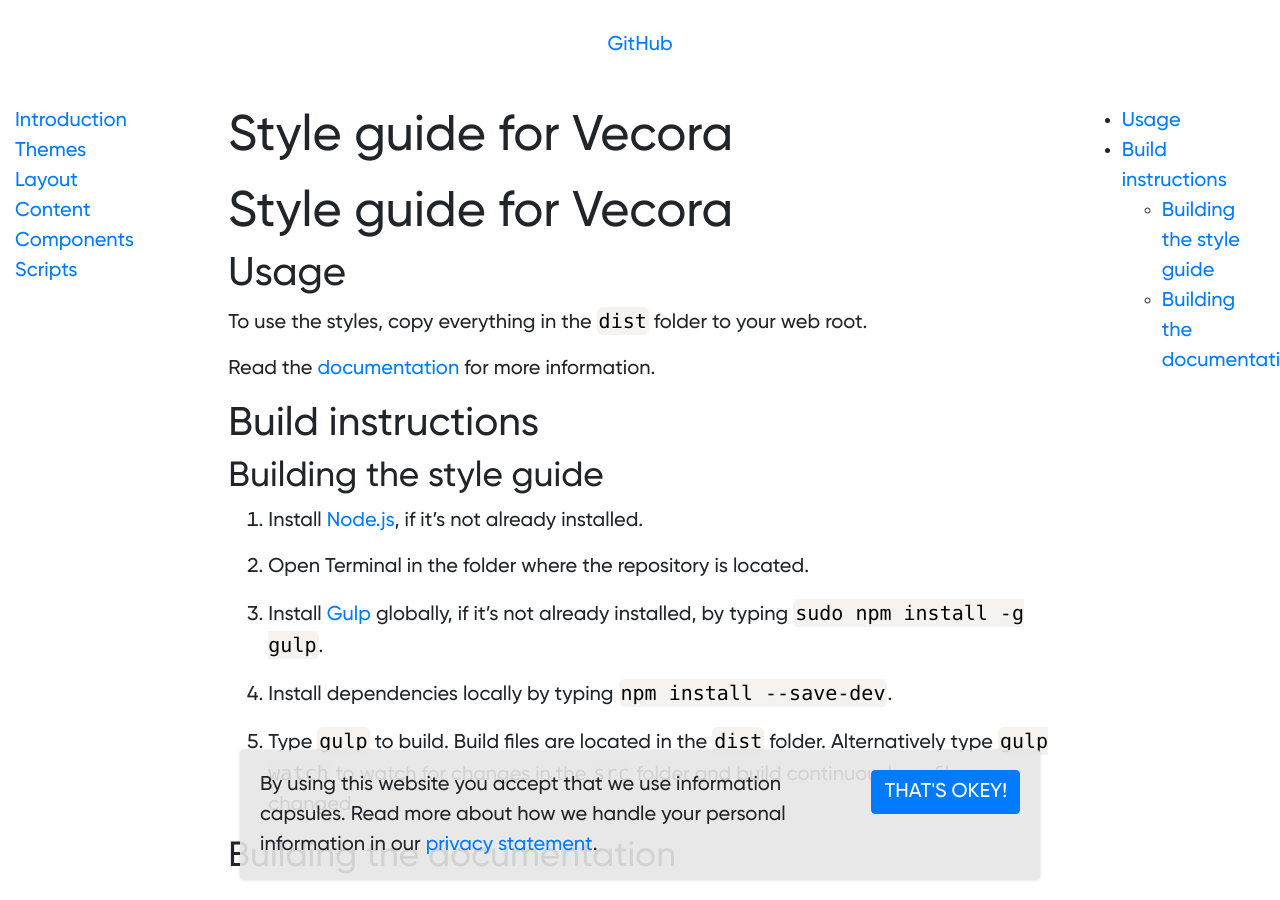
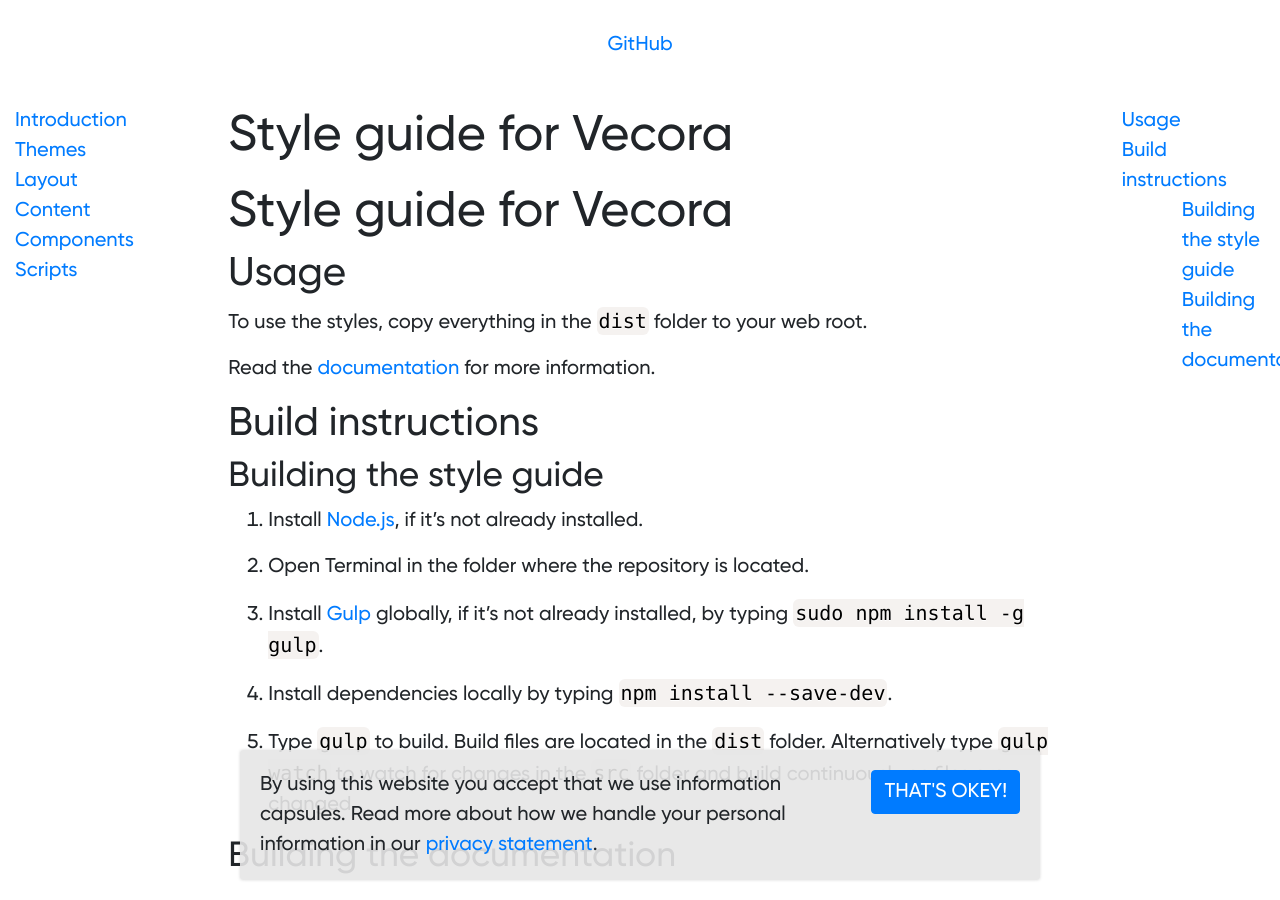
Before and after one commit to vecora/ds-vecora, a Jekyll site: the page built from README.md, in a window 1280 px wide. Built offline with Jekyll 4.4.1, drawn with Linux system fonts in a browser that asks for light colours; some web fonts are replaced; our own code applies the rules of GitHub Pages for plain Markdown files.

Commit message:
Styles for document nav

```diff
--- a/_layouts/default.html
+++ b/_layouts/default.html
@@ -7,6 +7,7 @@
   <meta name="viewport" content="width=device-width, initial-scale=1, shrink-to-fit=no">
   <base href="{{ site.baseurl }}/">
   <link rel="stylesheet" href="dist/styles.css">
+  <link rel="stylesheet" href="assets/main.css">
   <title>{{ page.title }}</title>
 </head>
 
@@ -43,7 +44,7 @@
 
         </div>
         <div class="col-2">
-          <nav class="sticky-top">
+          <nav class="sticky-top document-nav">
             {% include toc.html html=content %}
           </nav>
         </div>
--- a/assets/main.scss
+++ b/assets/main.scss
@@ -1 +1,15 @@
-body { background-color: #f2f2f2; }
+---
+---
+
+.document-nav {
+
+
+  ul {
+    list-style: none;
+    margin-left: none;
+
+    ul {
+      margin-left: 20px;
+    }
+  }
+}
```
